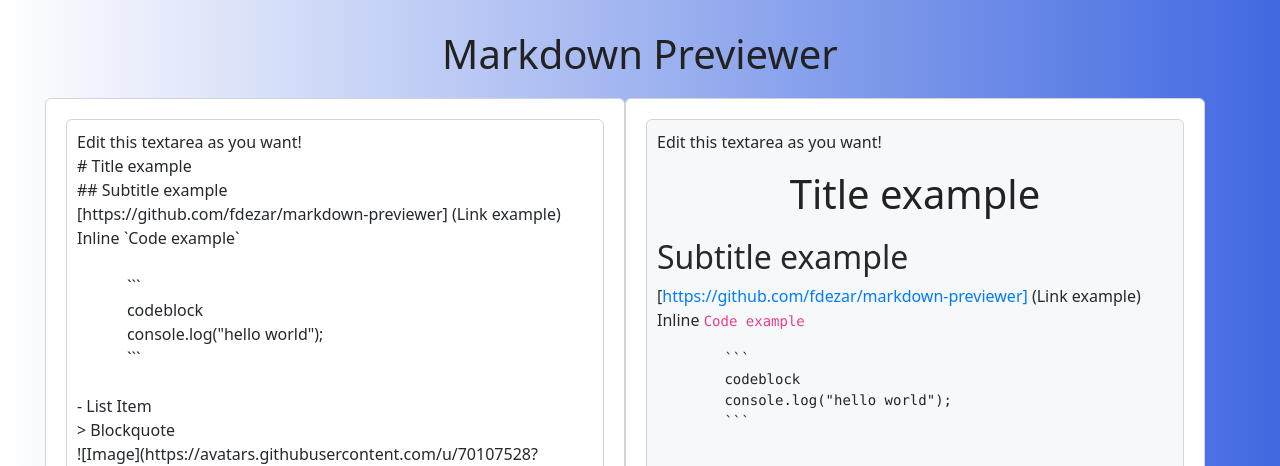
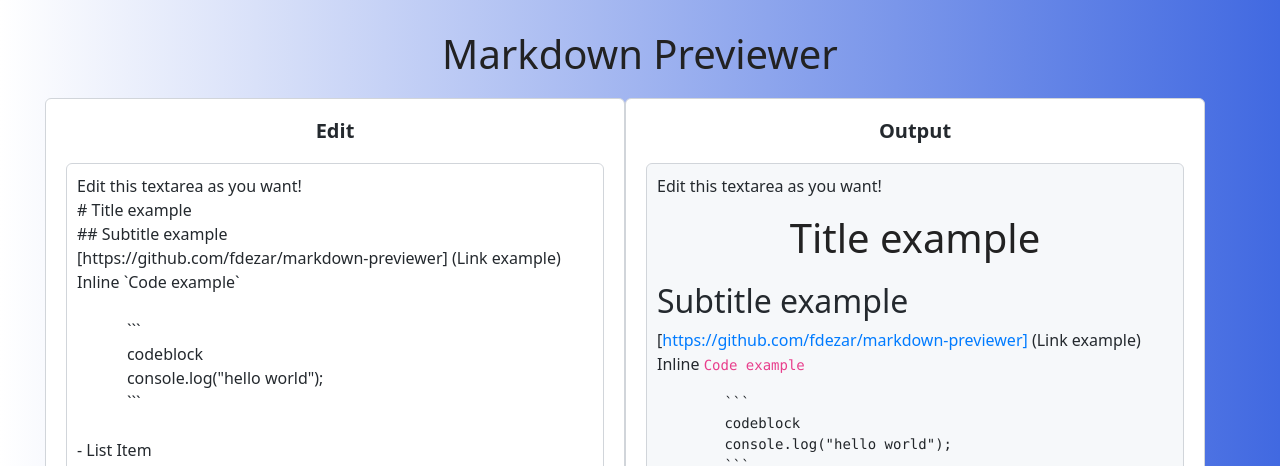
Before and after one commit to fdezar/markdown-previewer, a plain HTML site: page index.html in a window 1280 px wide. Shown: the top 466 px of the page. Drawn offline with nearby package versions, Linux system fonts and the light colour scheme.

Commit message:
style improved

```diff
--- a/index.html
+++ b/index.html
@@ -55,9 +55,11 @@
         <h1>Markdown Previewer</h1>
         <div class="row">
             <div class="col">
+                <h5>Edit</h5>
                 <textarea id="editor" oninput="markdownPreviewer()" rows="15"></textarea>
             </div>
             <div class="col">
+                <h5>Output</h5>
                 <div id="preview"></div>
             </div>
         </div>
--- a/style.css
+++ b/style.css
@@ -19,6 +19,12 @@ h1 {
     color: #222;
 }
 
+h5 {
+    text-align: center;
+    font-weight: bold;
+    margin-bottom: 20px;
+}
+
 .row {
     display: flex;
     flex-wrap: wrap;
@@ -32,6 +38,7 @@ h1 {
     margin-bottom: 20px;
     padding: 20px;
     border-radius: 6px;
+    height: 600px;
     overflow: auto;
     background-color: white;
     border: 1px solid #d1d5da;
@@ -39,7 +46,7 @@ h1 {
 
 #editor {
     width: 100%;
-    height: 600px;
+    height: 500px;
     border: 1px solid #d1d5da;
     border-radius: 6px;
     padding: 10px;
@@ -50,7 +57,7 @@ h1 {
 #preview {
     width: 100%;
     min-height: 300px;
-    height: 600px;
+    height: 500px;
     padding: 10px;
     border: 1px solid #d1d5da;
     border-radius: 6px;
```
